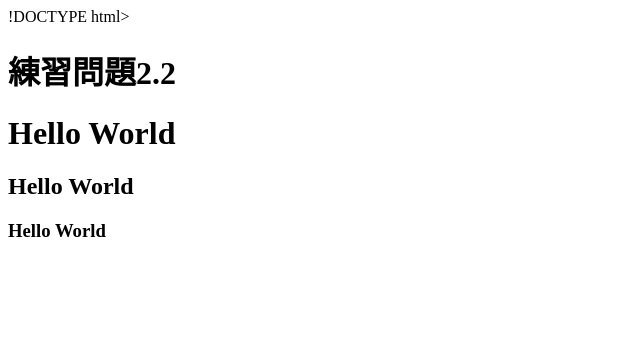
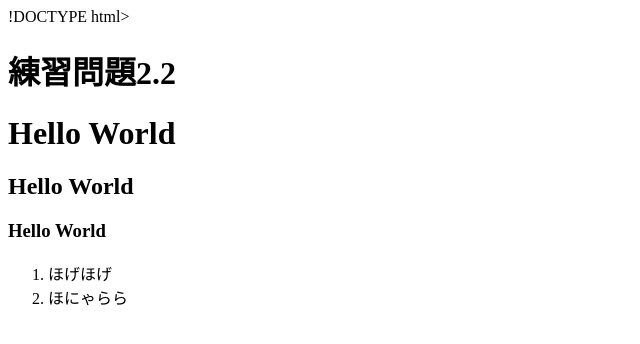
Before and after one commit to riverdown1/kaisei, a plain HTML site: page index.html in a window 1280 px wide. Shown: the whole page, without its empty margins (0-640 px from the left). Drawn offline with Linux system fonts and the light colour scheme.

Commit message:
Update index.html

```diff
--- a/index.html
+++ b/index.html
@@ -22,7 +22,10 @@
 <h1>Hello World</h1>
   <h2>Hello World</h2>
   <h3>Hello World</h3>
-
+<ol>
+ <li>ほげほげ</li>
+ <li>ほにゃらら</li>
+ </ol>
 
 
 </body>
```
